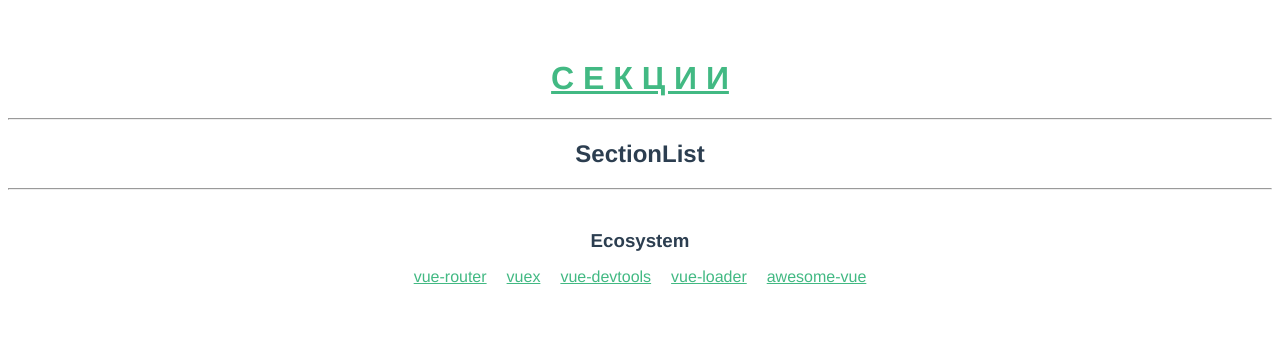
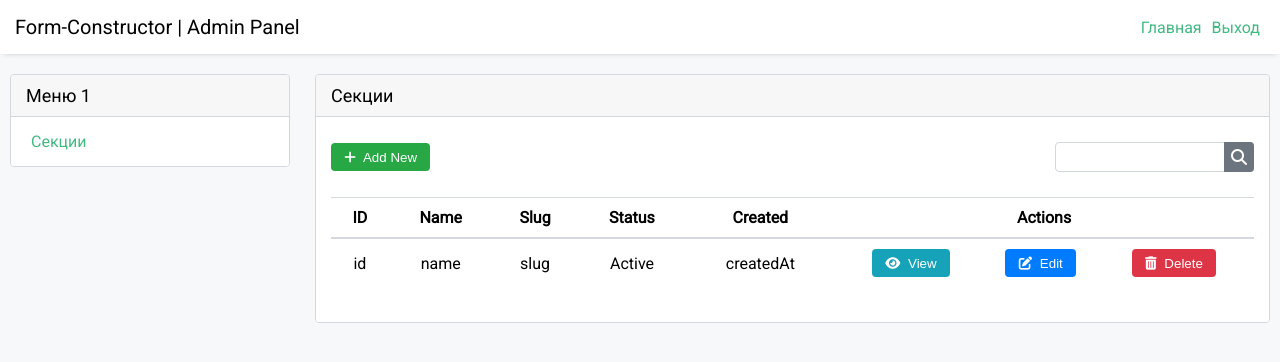
Before and after one commit to silaevd/constructorAdminPanel, a Vue app: page /sectionList in a window 1280 px wide. Shown: the top 362 px of the page. Built offline with nearby package versions, Linux system fonts and the light colour scheme; the HTML template or start-up script is replaced by a standard one.

Commit message:
add sectionList

```diff
--- a/package.json
+++ b/package.json
@@ -19,6 +19,8 @@
     "babel-eslint": "^10.0.3",
     "eslint": "^5.16.0",
     "eslint-plugin-vue": "^5.0.0",
+    "sass": "^1.25.0",
+    "sass-loader": "^8.0.2",
     "vue-template-compiler": "^2.6.10"
   },
   "eslintConfig": {
--- a/public/index.html
+++ b/public/index.html
@@ -6,6 +6,9 @@
     <meta name="viewport" content="width=device-width,initial-scale=1.0">
     <link rel="icon" href="<%= BASE_URL %>favicon.ico">
     <title>constructoradminpanel</title>
+
+    <script src="https://kit.fontawesome.com/2ff827adf8.js" crossorigin="anonymous"></script>
+    <link href="https://fonts.googleapis.com/css?family=Roboto&display=swap" rel="stylesheet">
   </head>
   <body>
     <noscript>
--- a/src/App.vue
+++ b/src/App.vue
@@ -16,12 +16,313 @@ export default {
 </script>
 
 <style>
-#app {
-  font-family: 'Avenir', Helvetica, Arial, sans-serif;
-  -webkit-font-smoothing: antialiased;
-  -moz-osx-font-smoothing: grayscale;
-  text-align: center;
-  color: #2c3e50;
-  margin-top: 60px;
-}
+  /*Base*/
+  * {
+    box-sizing: border-box;
+  }
+  body, html {
+    width: 100%;
+    max-width: 1280px;
+    height: 100%;
+    background: #f6f8fa;
+    margin: 0 auto;
+    padding: 0;
+    font-family: 'Roboto', sans-serif;
+  }
+  .wrapper {
+    width: 100%;
+    height: 100%;
+    display: flex;
+    /*flex-wrap: wrap;*/
+  }
+  .block {
+    width: 100%;
+    background: white;
+    border: 1px solid #d2d8de;
+    border-radius: 4px;
+    margin-bottom: 15px;
+  }
+  .block__header {
+    font-size: 18px;
+    background: #f7f7f7;
+    padding: 10px 15px;
+    border-top-left-radius: 3px;
+    border-top-right-radius: 3px;
+    border-bottom: 1px solid #d2d8de;
+    display: flex;
+    flex-direction: row;
+    flex-wrap: nowrap;
+    justify-content: space-between;
+    align-items: center;
+  }
+  .block__body {
+    background: white;
+    padding: 10px 15px;
+    border-bottom-left-radius: 3px;
+    border-bottom-right-radius: 3px;
+  }
+
+  .form {
+    display: flex;
+    flex-direction: column;
+    justify-content: center;
+    align-items: center;
+    padding: 25px;
+    max-width: 600px;
+    margin: 0 auto;
+  }
+  .form .inputGroup {
+    display: flex;
+    flex-direction: row;
+    align-items: center;
+    width: 100%;
+    margin: 15px 0;
+  }
+  .form .inputGroup label {
+    text-align: right;
+    width: calc(35% - 10px);
+    margin-right: 20px;
+  }
+  .form .inputGroup input, .form .inputGroup select {
+    width: calc(65% - 10px);
+    max-width: 300px;
+    height: 30px;
+    padding: 2px 10px;
+    border: 1px solid #d2d8de;
+    border-radius: 4px;
+    outline: none;
+    /*-webkit-appearance: none;*/
+  }
+  .form .inputGroup span {
+    width: calc(65% - 10px);
+    max-width: 300px;
+  }
+  .form .btn {
+    margin: 15px 0 0;
+  }
+  .form .block {
+    border: none;
+  }
+
+  .btn {
+    outline: none;
+    border: none;
+    display: inline-block;
+    text-align: center;
+    text-decoration: none;
+    padding: 0.5em 1em;
+    color: #ffffff;
+    border-radius: 4px;
+  }
+  .btn i {
+    margin-right: 4px;
+  }
+  .btn:hover {
+    cursor: pointer;
+    box-shadow: 0 10px 10px -10px rgba(0, 0, 0, 0.5);
+    transition-duration: 0.3s;
+    transition-property: box-shadow;
+  }
+  .btn-blue {
+    background: #017bff;
+  }
+  .btn-aqua {
+    background: #16a2b8;
+  }
+  .btn-green {
+    background: #28a745;
+  }
+  .btn-red {
+    background: #dd3545;
+  }
+  .btn-link a {
+    color: white;
+    text-decoration: none;
+  }
+  .link {
+    text-decoration: none;
+    color: #077fff;
+    margin: 5px;
+    transition: 500ms;
+  }
+  .link:hover {
+    text-decoration: underline;
+    cursor: pointer;
+    transition: 500ms;
+  }
+
+  aside {
+    display: inline-block;
+    width: 100%;
+    min-height: 100vh;
+    max-width: 300px;
+    /*background: #5eb5e0;*/
+    margin-right: 15px;
+    padding: 0 10px;
+  }
+  aside .block__body .link {
+    display: block;
+  }
+  main {
+    display: inline-block;
+    min-height: 100vh;
+    flex-grow: 1;
+    padding-right: 10px;
+  }
+  /*Login*/
+  .loginWrapper {
+    width: 100%;
+    height: 80vh;
+    display: flex;
+    justify-content: center;
+    align-items: center;
+    padding: 15px;
+  }
+  .loginForm {
+    width: 100%;
+    max-width: 400px;
+  }
+
+  /*Header*/
+  header {
+    width: 100%;
+    display: flex;
+    flex-direction: row;
+    justify-content: space-between;
+    align-items: center;
+    background: white;
+    padding: 15px;
+    margin-bottom: 20px;
+    box-shadow: 0 3px 5px -3px rgba(204,204,204,1);
+  }
+  .logo {
+    font-size: 20px;
+  }
+
+  table{
+    width: 100%;
+    border-collapse:collapse;
+    border-spacing:0;
+    margin: 10px 0;
+  }
+  table, td, th {
+    /*border: 1px solid #595959;*/
+    padding: 10px;
+  }
+  th {
+    text-align: center;
+    border-top: 1px solid #d2d8de;
+    border-bottom: 2px solid #d2d8de;
+  }
+  tr {
+    border-top: 1px solid #d2d8de;
+    text-align: center;
+    /*border-bottom: 1px solid #d2d8de;*/
+  }
+
+  .toolsBlock {
+    width: 100%;
+    margin: 15px 0;
+    display: flex;
+    justify-content: space-between;
+    align-items: center;
+  }
+  .tableBlock {
+    width: 100%;
+    min-width: 741px;
+    margin: 15px 0;
+    overflow: auto;
+  }
+
+  .searchBlock {
+    position: relative;
+    display: inline-block;
+  }
+  .searchBlock input {
+    height: 30px;
+    padding: 2px 10px;
+    border: 1px solid #d2d8de;
+    border-radius: 4px;
+    outline: none;
+  }
+  .searchBlock .icon-btn {
+    color: white;
+    height: 30px;
+    width: 30px;
+    background: #6c747d;
+    position: absolute;
+    right: 0;
+    top: 0;
+    border-radius: 0 4px 4px 0;
+    display: flex;
+    align-items: center;
+    justify-content: center;
+  }
+
+  .tableActions {
+    display: flex;
+    justify-content: space-around;
+  }
+  /*fsdfsdfsdfs*/
+  .form .inputGroup input[type="checkbox"]{
+    -webkit-appearance:none;
+    width:50px;
+    height:22px;
+    border:1px solid #d2d8de;
+    border-radius:2px;
+    background:#ebebeb;
+    position:relative;
+    display:inline-block;
+    overflow:hidden;
+    vertical-align:middle;
+    transition: background 0.3s;
+    box-sizing:border-box;
+    outline: none;
+    margin: 0;
+  }
+  .form .inputGroup input[type="checkbox"]:hover {
+    cursor: pointer;
+  }
+  .form .inputGroup input[type="checkbox"]:after{
+    content:'';
+    position:absolute;
+    top:-1px;
+    left:-1px;
+    width:22px;
+    height:21px;
+    background:white;
+    border:1px solid #d2d8de;
+    border-radius:2px;
+    transition: left 0.1s cubic-bezier(0.785, 0.135, 0.15, 0.86);
+  }
+  .form .inputGroup input[type="checkbox"]:checked{
+    background:#28a745;
+    border-color:#28a745;
+  }
+  .form .inputGroup input[type="checkbox"]:checked:after{
+    left:25px;
+    border-color:#d2d8de;
+    box-shadow: -2px 0px 4px 0px rgba(50, 50, 50, 0.20);
+  }
+  .form .inputGroup input[type="checkbox"]:not(:checked):not(:disabled):after{
+    left:-1px;
+  }
+
+  .fieldRemoveBtn {
+    display: inline-block;
+    margin-left: 15px;
+  }
+  .fieldRemoveBtn i {
+    color: red;
+    font-size: 18px;
+  }
+
+  .addFieldBtn {
+    font-size: 23px;
+    color: #28a745;
+  }
+  .addFieldBtn:hover {
+    cursor: pointer;
+  }
+
 </style>
--- a/src/components/Home.vue
+++ b/src/components/Home.vue
@@ -1,34 +1,53 @@
 <template>
-  <div class="hello">
-    <h1>
-      <router-link to="/sectionList">С Е К Ц И И</router-link>
-    </h1>
+  <div>
 
-    <hr>
-    <router-view></router-view>
-    <hr>
-    <h3>Ecosystem</h3>
-    <ul>
-      <li><a href="https://router.vuejs.org" target="_blank" rel="noopener">vue-router</a></li>
-      <li><a href="https://vuex.vuejs.org" target="_blank" rel="noopener">vuex</a></li>
-      <li><a href="https://github.com/vuejs/vue-devtools#vue-devtools" target="_blank" rel="noopener">vue-devtools</a></li>
-      <li><a href="https://vue-loader.vuejs.org" target="_blank" rel="noopener">vue-loader</a></li>
-      <li><a href="https://github.com/vuejs/awesome-vue" target="_blank" rel="noopener">awesome-vue</a></li>
-    </ul>
+    <header>
+      <div class="logo">
+        <span>Form-Constructor | Admin Panel</span>
+      </div>
+      <nav>
+        <div class="menu">
+          <router-link to="/" class="link">Главная</router-link>
+          <a href="" class="link">Выход</a>
+        </div>
+      </nav>
+    </header>
+
+    <div class="wrapper">
+
+      <aside>
+        <div class="block">
+          <div class="block__header">
+            <span>Меню 1</span>
+          </div>
+          <div class="block__body">
+            <router-link to="/sectionList" class="link">Секции</router-link>
+          </div>
+        </div>
+      </aside>
+
+      <main>
+        <router-view></router-view>
+      </main>
+
+    </div>
+
   </div>
+
+
 </template>
 
 <script>
-export default {
-  name: 'Home',
-  props: {
+  export default {
+    name: 'Home',
+    props: {
 
+    }
   }
-}
 </script>
 
 <!-- Add "scoped" attribute to limit CSS to this component only -->
-<style scoped>
+<style scoped lang="scss">
 h3 {
   margin: 40px 0 0;
 }
--- a/src/components/SectionList.vue
+++ b/src/components/SectionList.vue
@@ -1,6 +1,72 @@
 <template>
     <div>
-        <h2>SectionList</h2>
+        <div class="block">
+            <div class="block__header">
+                <span>Секции</span>
+            </div>
+            <div class="block__body">
+
+                <div class="toolsBlock">
+                    <div class="addNew">
+                        <button class="btn btn-green btn-link">
+                            <a href="">
+                                <i class="fas fa-plus"></i>
+                                Add New
+                            </a>
+                        </button>
+                    </div>
+                    <div class="searchBlock">
+                        <input type="search">
+                        <div class="icon-btn">
+                            <i class="fas fa-search"></i>
+                        </div>
+                    </div>
+                </div>
+
+                <div class="tableBlock">
+                    <table>
+                        <tbody>
+                        <tr>
+                            <th>ID</th>
+                            <th>Name</th>
+                            <th>Slug</th>
+                            <th>Status</th>
+                            <th>Created</th>
+                            <th>Actions</th>
+                        </tr>
+                        <tr>
+                            <td>id</td>
+                            <td>name</td>
+                            <td>slug</td>
+                            <td>Active</td>
+                            <td>createdAt</td>
+                            <td class="tableActions">
+                                <button class="btn btn-aqua btn-link">
+                                    <a href="">
+                                        <i class="fas fa-eye"></i>
+                                        View
+                                    </a>
+                                </button>
+                                <button class="btn btn-blue btn-link">
+                                    <a href="">
+                                        <i class="fas fa-edit"></i>
+                                        Edit
+                                    </a>
+                                </button>
+                                <button class="btn btn-red btn-link">
+                                    <a href="">
+                                        <i class="fas fa-trash-alt"></i>
+                                        Delete
+                                    </a>
+                                </button>
+                            </td>
+                        </tr>
+                        </tbody>
+                    </table>
+                </div>
+
+            </div>
+        </div>
     </div>
 </template>
 
@@ -12,3 +78,7 @@
         }
     }
 </script>
+
+<style scoped lang="scss">
+
+</style>
```
Also changed, not shown: 1 other file (tests, documents, lock files or other folders).
